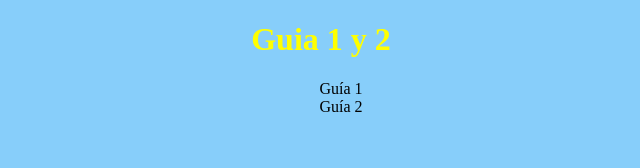
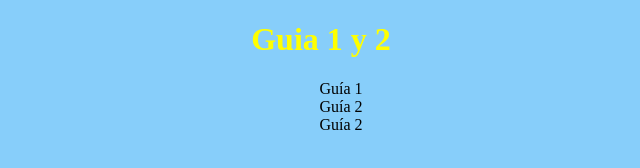
Before and after one commit to FrankMen06/DAW, a plain HTML site: page index.html in a window 1280 px wide. Shown: the full height of the page, 319-959 px from the left. Drawn offline with Linux system fonts and the light colour scheme.

Commit message:
Update index.html

```diff
--- a/index.html
+++ b/index.html
@@ -13,6 +13,7 @@
           <ul>
               <li><a href="Guia1_MS222712">Guía 1</a></li>
               <li><a href="Guia2_MS222712">Guía 2</a></li>
+              <li><a href="Guia3_MS222712">Guía 2</a></li>
 
           </ul>
 
```
